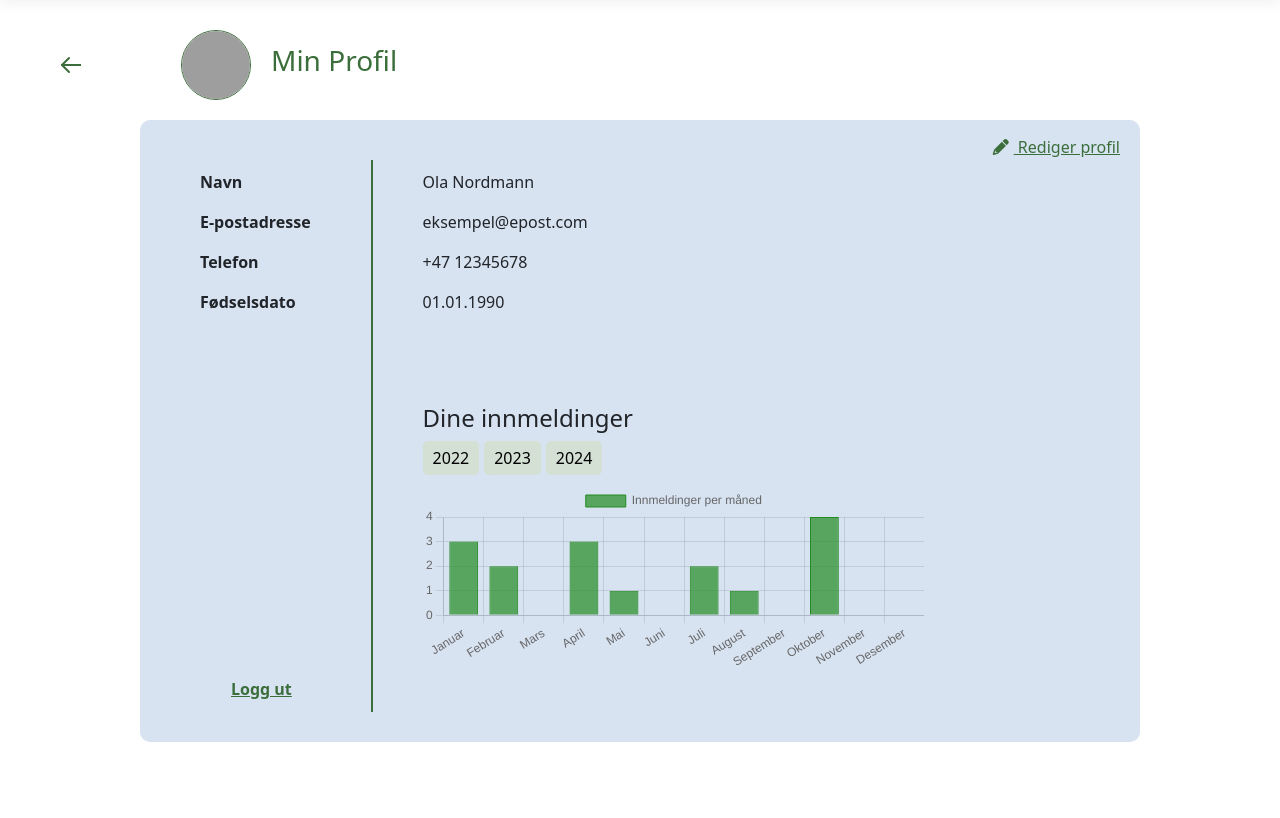
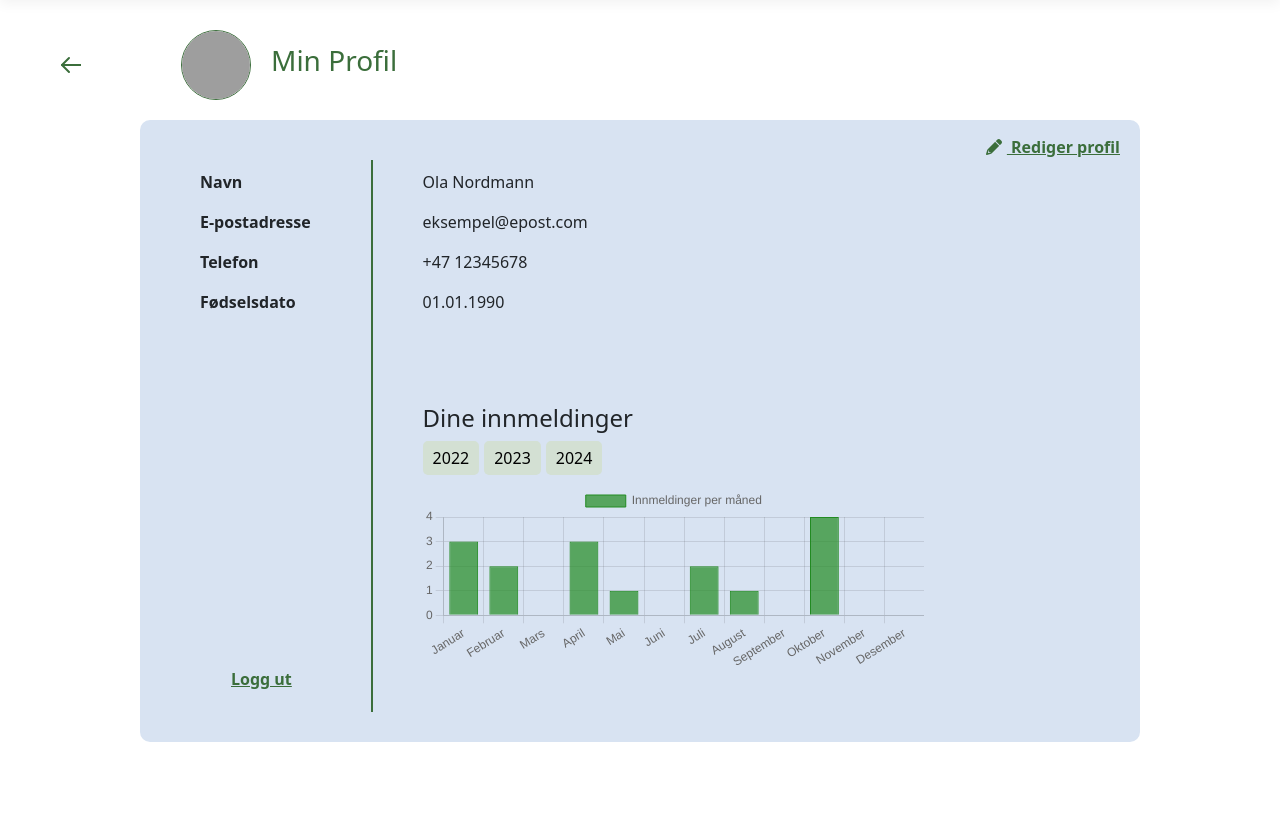
Before and after one commit to vetlemol/KartverketGruppe1, an ASP.NET Core app: page /Home/BrukerProfil in a window 1280 px wide. Shown: the part 66-884 px from the top of the page. Run offline with ASP.NET Core 8, Linux system fonts and the light colour scheme; style sheets or scripts are compiled from the project's sources; grey boxes are pictures that could not be loaded.

Commit message:
Endret BrukerProfil, lagt til bakgrunnsbilder

```diff
--- a/KartverketGruppe1/Views/Home/BrukerProfil.cshtml
+++ b/KartverketGruppe1/Views/Home/BrukerProfil.cshtml
@@ -4,6 +4,22 @@
     ViewData["Title"] = "Min Profil";
 }
 <link rel="stylesheet" href="https://cdnjs.cloudflare.com/ajax/libs/font-awesome/6.0.0-beta3/css/all.min.css">
+
+<style>
+    .logout-button, .edit-profile-button {
+        color: #3b6e3b;
+        text-decoration: underline;
+        cursor: pointer;
+        background-color: transparent;
+        border: none;
+        font-weight: bold;
+    }
+
+    .logout-button:hover, .edit-profile-button:hover {
+        color: #2a4e2a;
+        text-decoration: none;
+    }
+</style>
 
 <div style="display: flex; align-items: center; margin-top: 30px; margin-bottom: 20px;">
     <button onclick="window.location.href='@Url.Action("KartInnmelding", "Home")'" style="margin-left: -30px; margin-right: 20px; padding: 5px; background-color: transparent; color: #3b6e3b; border: none; cursor: pointer; display: flex; align-items: center;">
@@ -27,9 +43,9 @@
             <p><strong>Fødselsdato</strong></p>
         </div>
 
-        <div style="position: absolute; bottom: 40px; left: 85px;">
-            <button onclick="window.location.href='@Url.Action("Index", "Home")'" style="color: #3b6e3b; text-decoration: underline; cursor: pointer; background-color: transparent; border: none;">
-                <strong>Logg ut</strong>
+        <div style="position: absolute; bottom: 50px; left: 85px;">
+            <button onclick="window.location.href='@Url.Action("Index", "Home")'" class="logout-button">
+                Logg ut
             </button>
         </div>
 
@@ -44,11 +60,11 @@
                 }
                 else
                 {
-                    <p>Brukerprofilen er ikke tilgjengelig.</p>
+                    <p>Ingen data tilgjengelig</p>
                 }
             </div>
 
-            <a asp-action="RedigerBrukerProfil" style="position: absolute; top: 10px; right: 10px; padding: 5px 10px; background-color: transparent; color: #3b6e3b; border: none; cursor: pointer;">
+            <a asp-action="RedigerBrukerProfil" class="edit-profile-button" style="position: absolute; top: 10px; right: 10px; padding: 5px 10px;">
                 <i class="fas fa-pencil-alt" style="margin-right: 5px;"></i>
                 Rediger profil
             </a>
```
Also changed, not shown: KartverketGruppe1/Views/Home/RedigerBrukerProfil.cshtml (+20 -3 lines), KartverketGruppe1/wwwroot/Bakgrunnsbilder/harestuvannet.jpeg (added), KartverketGruppe1/wwwroot/Bakgrunnsbilder/nordlys.jpeg (added), KartverketGruppe1/wwwroot/Bakgrunnsbilder/skjerva.jpeg (added).
